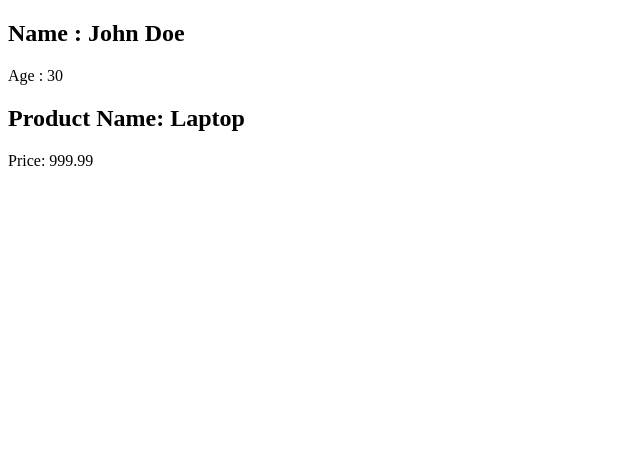
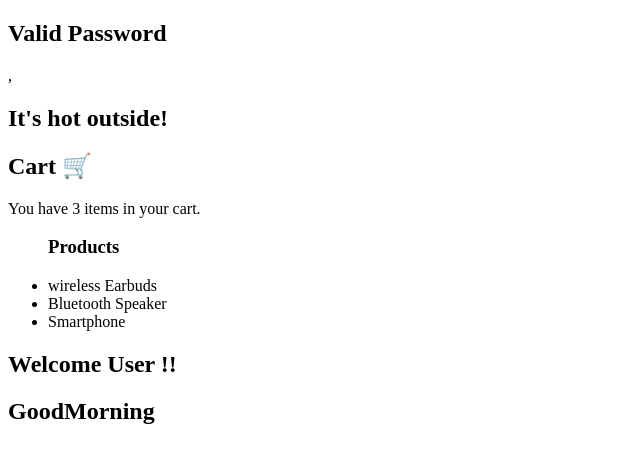
Before and after one commit to Amandev25/React_Labs, a React (Vite) app in the folder 01vitereact/: page / in a window 1280 px wide. Shown: the top 462 px of the page, without its empty margins (0-640 px from the left). Built offline with nearby package versions, Linux system fonts and the light colour scheme.

Commit message:
Learning Phase : 4 || Conditional rendering

```diff
--- a/01vitereact/src/App.jsx
+++ b/01vitereact/src/App.jsx
@@ -9,14 +9,55 @@ import ProductList from './components/ProductList.jsx'
 import WelcomeMessage from './components/WelcomeMessage.jsx'
 import Product from './components/Product.jsx'
 import Test from './test.jsx'
+import Weather from './components/Weather.jsx'
+import UserStatus from './components/UserStatus.jsx'
+import Greeting from './components/Greeting.jsx'
+
+const ValidPassword =() => <h1>Valid Password</h1>
+const InvalidPassword =() => <h1>Invalid Password</h1>
+
+const Password = ({ isValid }) => {
+    return isValid ? <ValidPassword /> : <InvalidPassword />
+}
+
+const Cart = () => {
+
+  const items = ["wireless Earbuds" , "Bluetooth Speaker" , "Smartphone"]
+
+  return (
+    <div>
+      <h2>Cart 🛒</h2>
+      {items.length > 0 && <p>You have {items.length} items in your cart.</p>}
+
+    <ul>
+      <h3>Products</h3>
+      {items.map((item ) => (
+        <li key = {Math.random()}>
+          {item}
+        </li>
+      ))}
+    </ul>
+
+
+
+
+    </div>
+
+  )
+}
+
+
 function App() {
 
 
   return (
-<div>
-     <Person name="John Doe" age={30} />
-     <Product name="Laptop" price={999.99} />
-</div>
+<section>
+  <Password isValid={true} /> ,
+  <Weather />
+  <Cart />
+  <UserStatus />
+  <Greeting timeofday={"morning"} />
+</section>
   )
 }
 
--- /dev/null
+++ b/01vitereact/src/components/Greeting.jsx
@@ -0,0 +1,12 @@
+import React from 'react'
+
+const Greeting = ({ timeofday }) => {
+
+  return (
+    <div>
+        { timeofday === 'morning' ? <h1> GoodMorning</h1> : <h1> Good AfterNoon </h1>}
+    </div>
+  )
+}
+
+export default Greeting
--- /dev/null
+++ b/01vitereact/src/components/UserStatus.jsx
@@ -0,0 +1,16 @@
+import React from 'react'
+
+const UserStatus = () => {
+    let loggedIn = true;
+    let isAdmin = false;
+
+    if( loggedIn && isAdmin )
+    {
+        return <h1> Welcome Admin !! </h1>
+    }else{
+        return <h1> Welcome User !!</h1>
+    }
+
+}
+
+export default UserStatus
--- /dev/null
+++ b/01vitereact/src/components/Weather.jsx
@@ -0,0 +1,18 @@
+import React from 'react'
+
+const Weather = () => {
+    let temp = 26 ;
+     if( temp < 15 )
+     {
+        return <h1>It's cold outside!</h1>
+     }
+     else if( temp >= 15 && temp <= 25)
+     {
+        return <h1> It's a bit chilly outside!</h1>
+     }
+     else if ( temp > 25 ) {
+        return <h1>It's hot outside!</h1>
+     }
+}
+
+export default Weather
```
